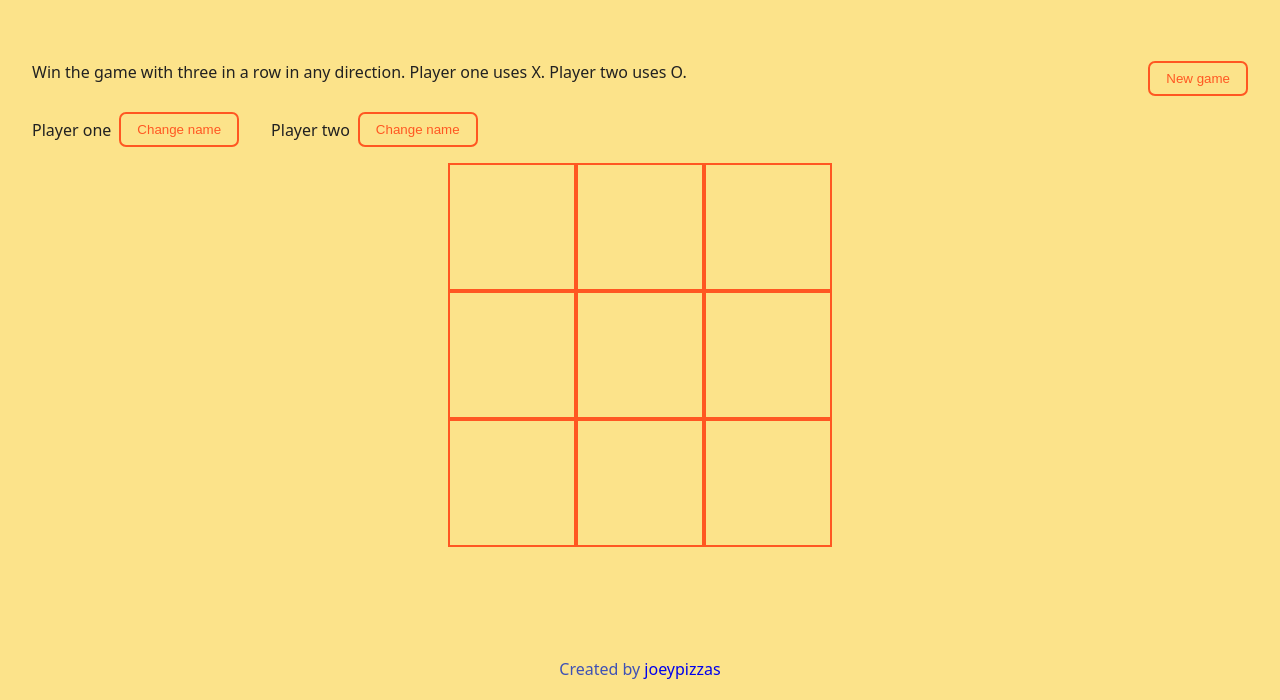
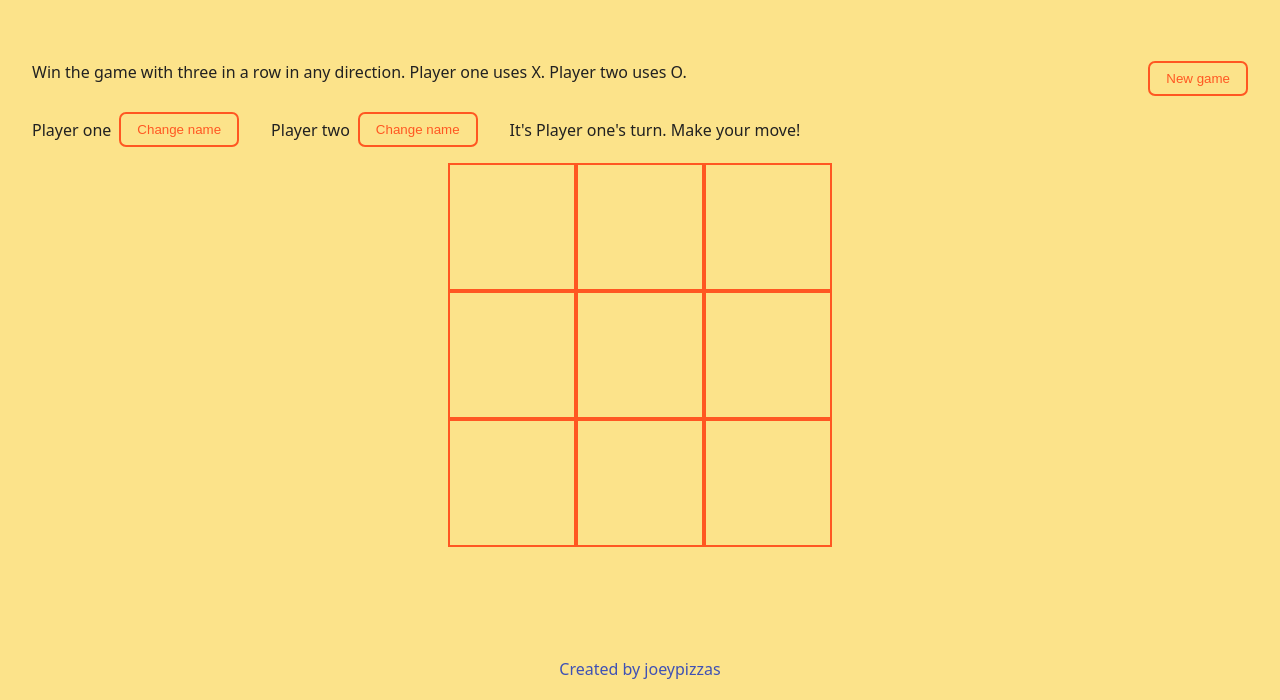
Before and after one commit to joeypizzas/odin-tic-tac-toe, a plain HTML site: page index.html in a window 1280 px wide. Shown: the part 100-800 px from the top of the page. Drawn offline with Linux system fonts and the light colour scheme.

Commit message:
added function to announce player turn and styled announcement

```diff
--- a/script.js
+++ b/script.js
@@ -146,6 +146,7 @@ const game = (function gameController() {
 const ui = (function changeUI() {
     const boardArr = gameboard.getBoard();
     const gameboardElement = document.querySelector("#gameboard");
+    const playerInfoContainer = document.querySelector("#player-info-container");
 
     function displayBoard() {
         for (i = 0; i < boardArr.length; i++) {
@@ -177,11 +178,20 @@ const ui = (function changeUI() {
         displayBoard();
     }
 
+    function announcePlayerTurn() {
+        const activePlayer = game.getActivePlayer();
+        const activePlayerAnnouncement = document.createElement("div");
+        activePlayerAnnouncement.textContent = `It's ${activePlayer.name}'s turn. Make your move!`;
+        activePlayerAnnouncement.classList.add("player-name");
+        playerInfoContainer.appendChild(activePlayerAnnouncement);
+    }
 
     return {
         displayBoard,
         newGame,
+        announcePlayerTurn
     }
 })();
 
 ui.displayBoard();
+ui.announcePlayerTurn();
--- a/style.css
+++ b/style.css
@@ -89,6 +89,7 @@ button:hover {
 
 #player-info-container {
     display: flex;
+    align-items: center;
     gap: 2rem;
 }
 
@@ -116,6 +117,7 @@ button:hover {
 
 a {
     text-decoration: none;
+    color: inherit;
 }
 
 a:hover {
```
